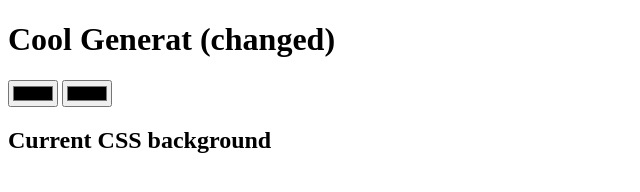
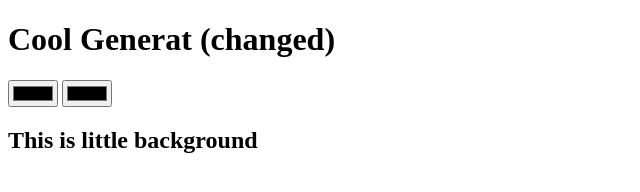
Before and after one commit to kalanakbr/background-generator, a plain HTML site: page index.html in a window 1280 px wide. Shown: the whole page, without its empty margins (0-640 px from the left). Drawn offline with Linux system fonts and the light colour scheme.

Commit message:
change the h2

```diff
--- a/index.html
+++ b/index.html
@@ -11,7 +11,7 @@
     <h1>Cool Generat (changed)</h1>
     <input class="color1" type="color" value="#00000">
     <input class="color1" type="color" value="#00000">
-    <h2>Current CSS background</h2>
+    <h2>This is little background</h2>
     <script type="text/jaascript" href="script.js"></script>
 </body>
 </html>
```
